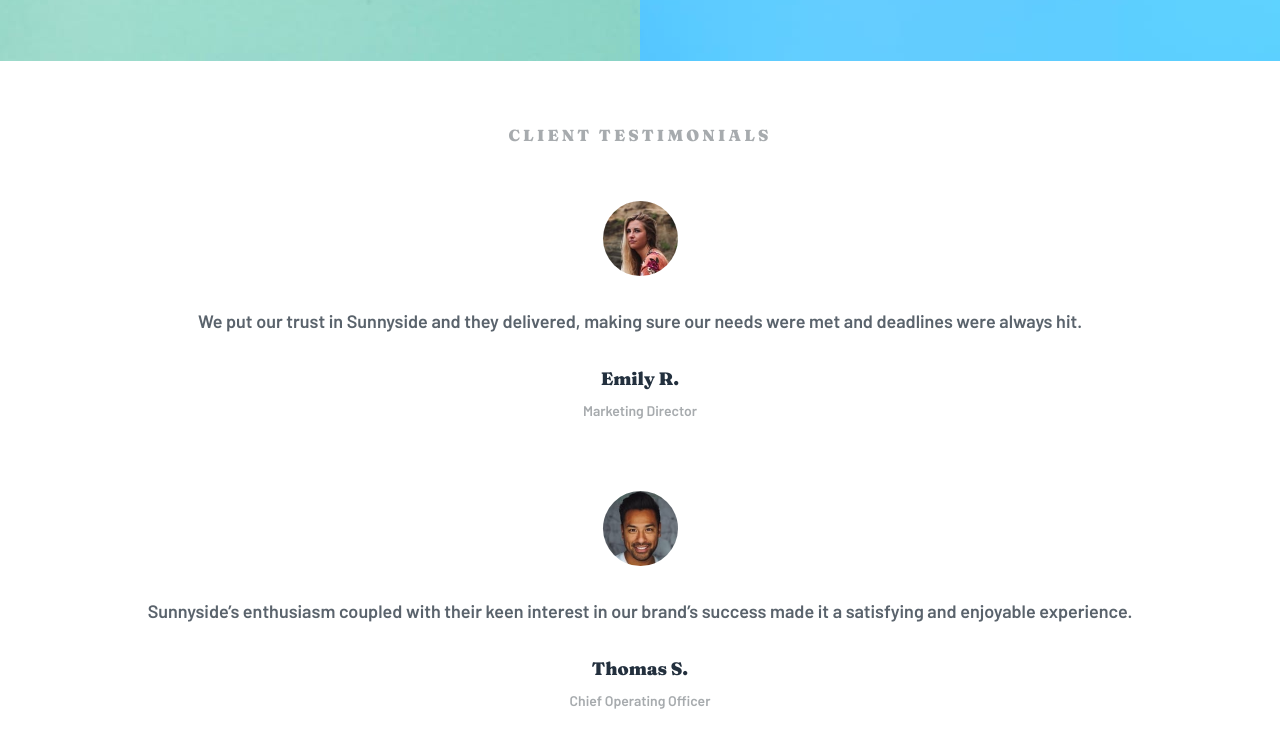
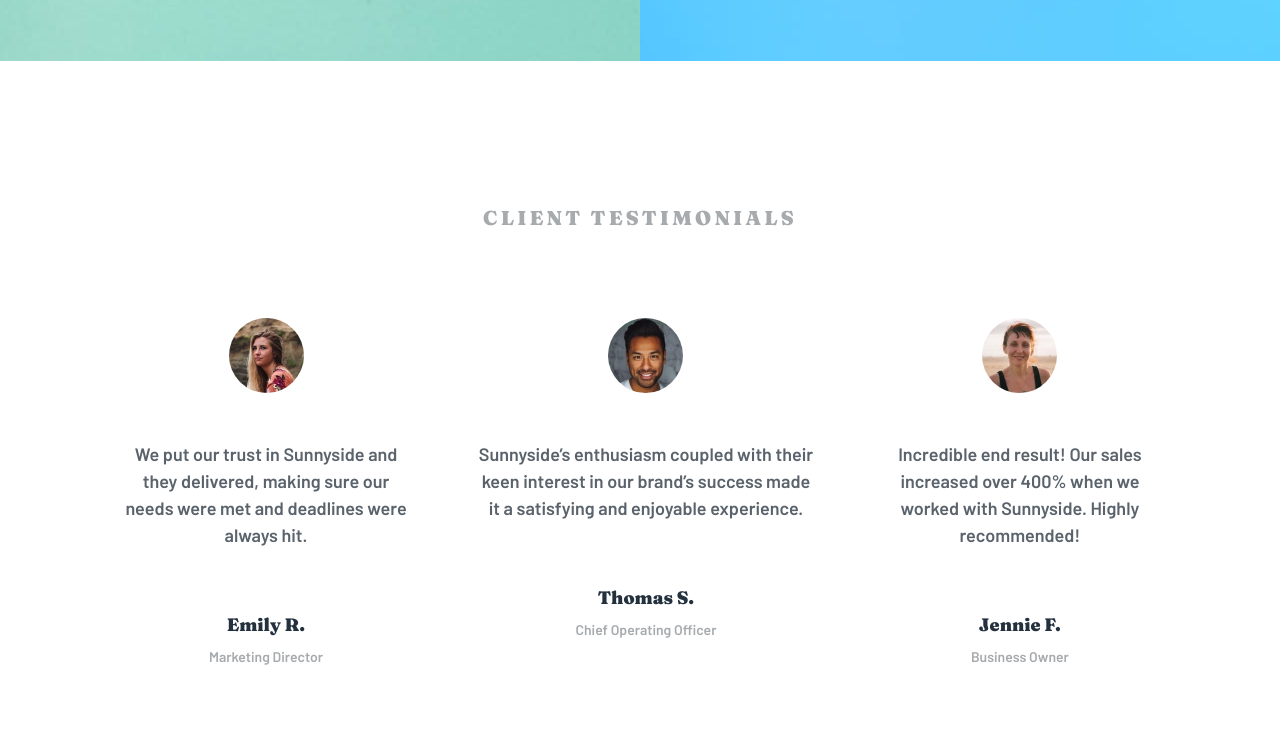
Before and after one commit to atinybeardedman/sunnyside-landing-page, a website: page dist/index.html in a window 1280 px wide. Shown: the part 2529-3260 px from the top of the page. Drawn offline with Linux system fonts and the light colour scheme.

Commit message:
fix: testimonials

```diff
--- a/src/stylesheets/testimonial.scss
+++ b/src/stylesheets/testimonial.scss
@@ -4,8 +4,18 @@
 .testimonial {
     text-align: center;
     padding: 2rem 1.5rem;
+    @media screen and (min-width: 768px) {
+        padding: 7rem 1.5rem;
+    }
 }
 
+.testimonial__article_wrapper{
+    @media screen and (min-width: 768px) {
+        display: flex;
+        width: 90%;
+        margin: 0 auto;
+    }
+}
 .testimonial__article {
     margin-bottom: 4.5rem;
 }
@@ -16,7 +26,11 @@
     text-transform: uppercase;
     font-size: 16px;
     letter-spacing: .2rem;
-    margin: 2rem auto 3.5rem
+    margin: 2rem auto 3.5rem;
+
+    @media screen and (min-width: 768px) {
+        font-size: 20px;
+    }
 }
 
 .testimonial__article_avatar {
@@ -32,6 +46,10 @@
     line-height: 1.5;
     font-size: 18px;
     margin: 2rem auto;
+    @media screen and (min-width: 768px) {
+
+        padding: 1rem 2rem 2rem
+    }
 
 }
 
```
Also changed, not shown: dist/style.css, 1 other file.
